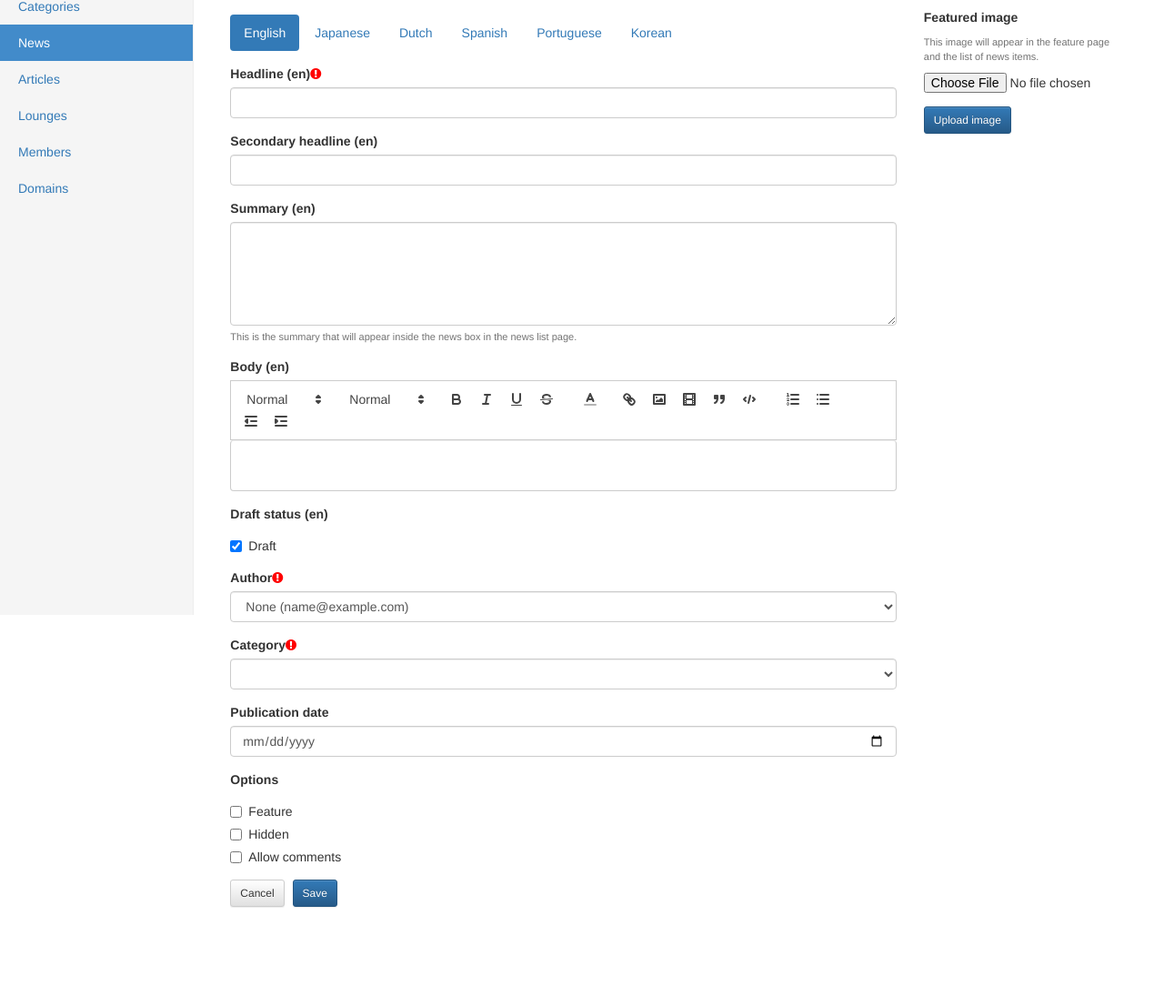
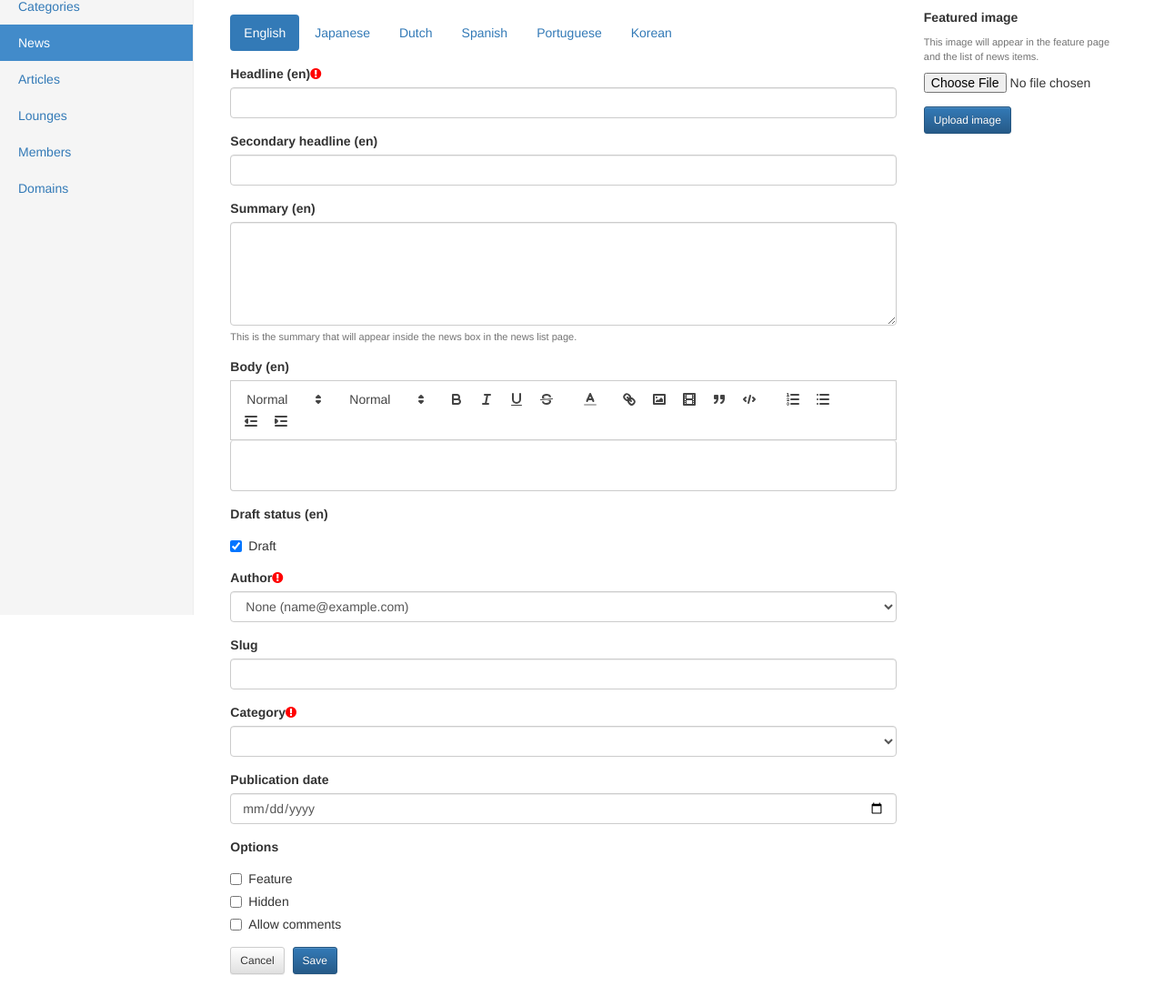
Before and after one commit to javilm/msx-center, a Flask app: page /admin/news/add in a window 1280 px wide. Shown: the part 124-1230 px from the top of the page at 91% size. Before the commit the page ends 1122 px from the top, so only its background shows below. Run offline with Flask 2, Linux system fonts and the light colour scheme; the visitor is signed in with stand-in values (Sample User, id 1); data comes from the database, SQL or seed files in the repository; data that the repository does not hold is empty; parts of the project's set-up code (start-up, migrations or seed data) failed here and were passed over; some libraries are stand-ins or nearby versions.

Commit message:
Implemented support for adding/editing NewsItem slugs in the admin panel.

```diff
--- a/routes/admin/page_admin_news_add.py
+++ b/routes/admin/page_admin_news_add.py
@@ -42,6 +42,7 @@ def page_admin_news_add():
 			model_vars['is_draft_%s' % lang] = request.form['%s[is_draft]' % lang]
 
 		model_vars['author_id'] = request.form['author_id']
+		model_vars['slug'] = request.form['slug']
 		model_vars['category_id'] = request.form['category_id']
 		model_vars['header_image_id'] = request.form['header_image_id']
 		model_vars['date_published'] = request.form['date_published']
--- a/routes/admin/page_admin_news_edit.py
+++ b/routes/admin/page_admin_news_edit.py
@@ -78,6 +78,7 @@ def page_admin_news_edit(item_id):
 		item.is_draft_kr = request.form['is_draft_kr']
 
 		item.author_id = request.form['author_id']
+		item.slug = request.form['slug']
 		item.category_id = request.form['category_id']
 		item.header_image_id = request.form['header_image_id']
 		item.date_published = request.form['date_published']
--- a/static/js/admin/news/news-add.js
+++ b/static/js/admin/news/news-add.js
@@ -111,6 +111,7 @@ $("#saveButton").click(function (e) {
 				is_draft: $('#field_is_draft_kr').is(':checked')?'on':'off'
 			},
 			author_id: $('#field_author_id').val(),
+			slug: $('#field_slug').val(),
 			category_id: $('#field_category_id').val(),
 			header_image_id: $('#field_image_id').val(),
 			date_published: $('#field_date_published').val(),
--- a/static/js/admin/news/news-edit.js
+++ b/static/js/admin/news/news-edit.js
@@ -99,6 +99,7 @@ $("#saveButton").click(function (e) {
 			body_kr: quill_kr.root.innerHTML,
 			is_draft_kr: $('#field_is_draft_kr').is(':checked')?'on':'off',
 			author_id: $('#field_author_id').val(),
+            slug: $('#field_slug').val(),
             category_id: $('#field_category_id').val(),
 			header_image_id: $('#field_image_id').val(),
 			date_published: $('#field_date_published').val(),
--- a/templates/admin/news-add.html
+++ b/templates/admin/news-add.html
@@ -91,8 +91,12 @@
 			{% endif %}
 		</select>
 	</div>
+	<div class="form-group">
+		<label class="control-label">Slug</label>
+		<input id="field_slug" class="form-control" type="text">
+	</div>
     <div class="form-group">
-        <label class="control-label">Category </label><i class="fa fa-exclamation-circle"></i>
+        <label class="control-label">Category</label><i class="fa fa-exclamation-circle"></i>
         <select id="field_category_id" class="form-control">
             {% for category in categories %}
                 <option value="{{ category.id }}">{{ category.name_en }}</option>
```
Also changed, not shown: templates/admin/news-edit.html (+12 -2 lines).
